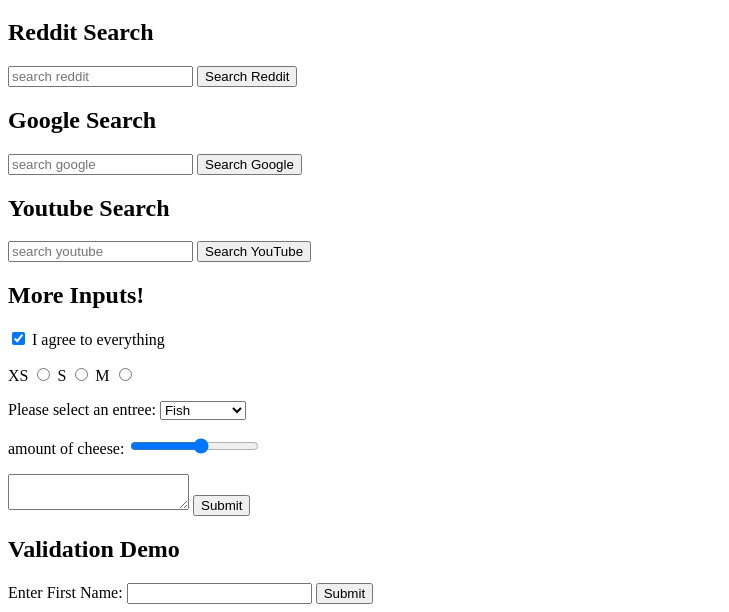
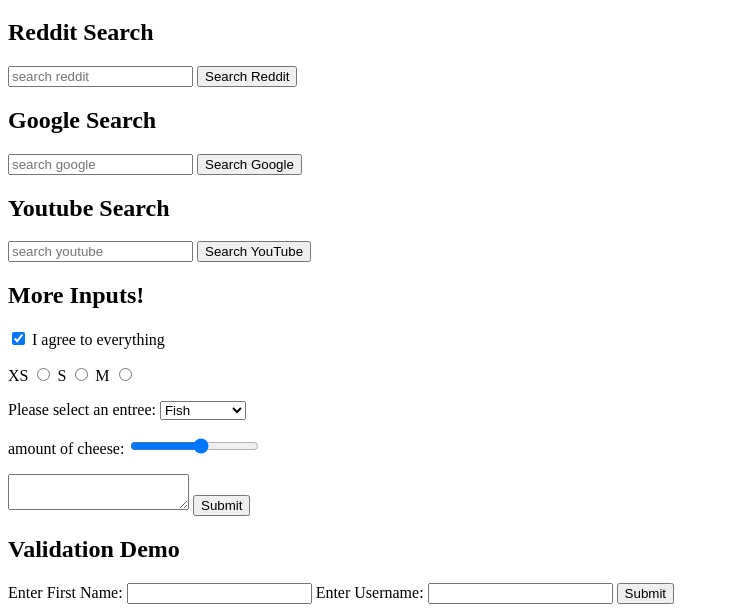
Before and after one commit to afsanab/WebDevBootCamp, a plain HTML site: page html/afsanapedia/forms.html in a window 1280 px wide. Shown: the part 298-910 px from the top of the page, without its empty margins (0-729 px from the left). Drawn offline with Linux system fonts and the light colour scheme.

Commit message:
validation

```diff
--- a/html/afsanapedia/forms.html
+++ b/html/afsanapedia/forms.html
@@ -75,6 +75,8 @@
 <form action="/dummy">
     <label for="fn">Enter First Name:</label>
     <input type="text" id="fn" name="fn" required>
+    <label for="username">Enter Username:</label>
+    <input type="text" id="username" name="username" required minlength="5">
     <button>Submit</button>
 </form>
 
```
